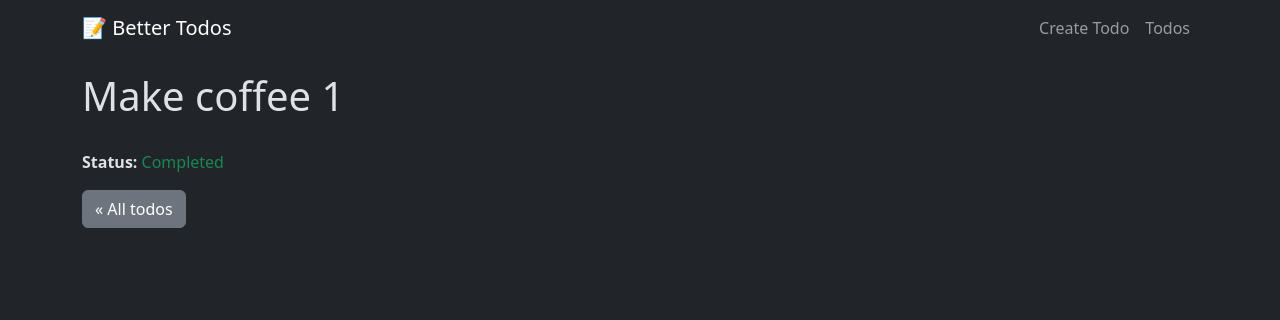
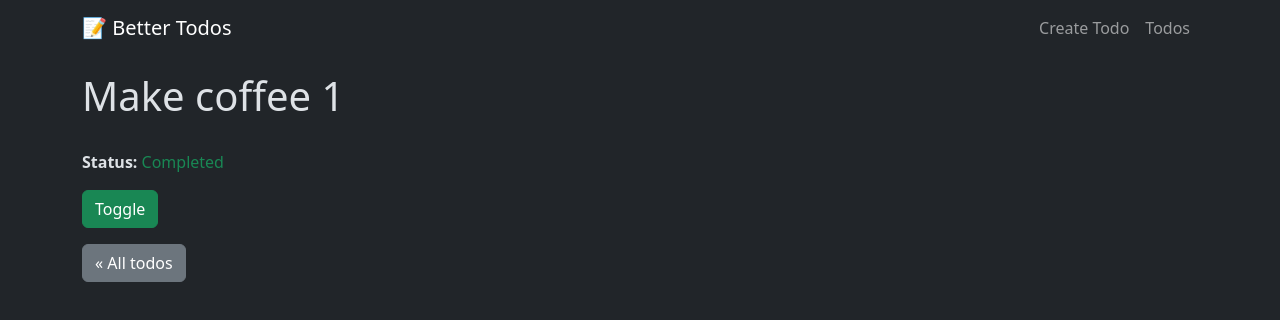
Before and after one commit to drblue/fed23-javascript-2, a React (Vite) app in the folder 06-better-todos/: page /todos/1 in a window 1280 px wide. Shown: the top 320 px of the page. Built offline with nearby package versions, Linux system fonts and the light colour scheme; data requests are answered from the project's data file.

Commit message:
Toggle a todo's status from a single Todo page.

```diff
--- a/06-better-todos/data/db.json
+++ b/06-better-todos/data/db.json
@@ -8,7 +8,7 @@
     {
       "id": 2,
       "title": "Drink coffee",
-      "completed": false
+      "completed": true
     },
     {
       "title": "Drink ALL the coffee 🤪",
--- a/06-better-todos/src/pages/TodoPage.tsx
+++ b/06-better-todos/src/pages/TodoPage.tsx
@@ -1,4 +1,5 @@
 import { useEffect, useState } from "react";
+import Button from "react-bootstrap/Button";
 import { Link, useParams } from "react-router-dom";
 import { Todo } from "../types/Todo";
 import * as TodosAPI from "../services/TodosAPI";
@@ -15,6 +16,17 @@ const TodoPage = () => {
 
 		// update todo state with data
 		setTodo(data);
+	}
+
+	// Toggle todo in API
+	const toggleTodo = async (todo: Todo) => {
+		// Call TodosAPI and update the todo
+		await TodosAPI.updateTodo(todo.id, {
+			completed: !todo.completed,
+		});
+
+		// Refresh todo
+		getTodo(todoId);
 	}
 
 	useEffect(() => {
@@ -36,7 +48,7 @@ const TodoPage = () => {
 			</p>
 
 			<div className="buttons mb-3">
-				{/* Toggle */}
+				<Button variant="success" onClick={() => toggleTodo(todo)}>Toggle</Button>
 
 				{/* Delete */}
 			</div>
```
Also changed, not shown: 06-better-todos/src/pages/TodosPage.tsx (+1 -6 lines).
